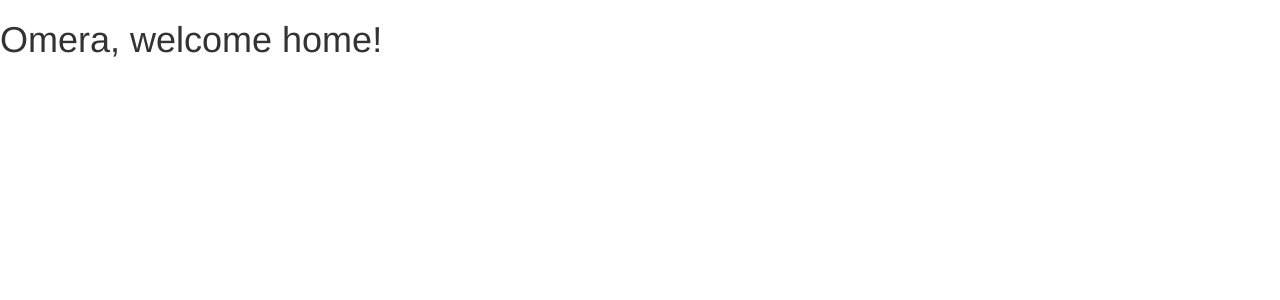
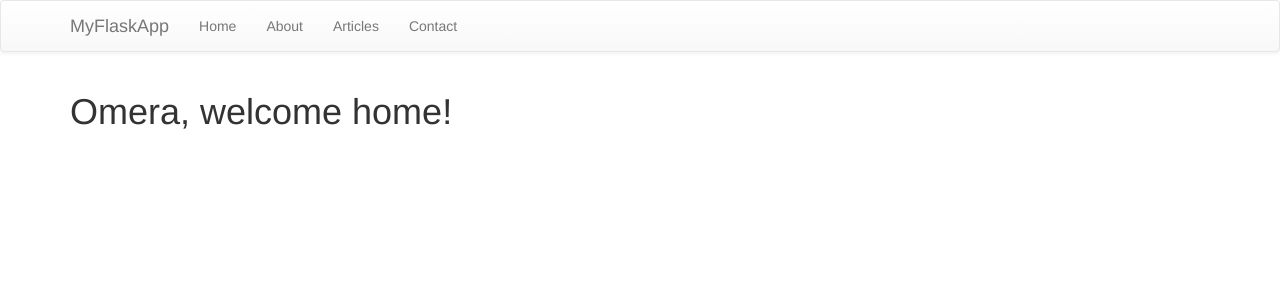
Before and after one commit to daktari01/myflaskapp, a Flask app: page / in a window 1280 px wide. Shown: the top 300 px of the page. Run offline with Flask 2, Linux system fonts and the light colour scheme; some libraries are stand-ins or nearby versions.

Commit message:
Add navbar using includes

```diff
--- /dev/null
+++ b/templates/includes/_navbar.html
@@ -0,0 +1,21 @@
+<nav class="navbar navbar-default">
+    <div class="container">
+        <div class="navbar-header">
+        <button type="button" class="navbar-toggle collapsed" data-toggle="collapse" data-target="#navbar" aria-expanded="false" aria-controls="navbar">
+            <span class="sr-only">Toggle navigation</span>
+            <span class="icon-bar"></span>
+            <span class="icon-bar"></span>
+            <span class="icon-bar"></span>
+        </button>
+        <a class="navbar-brand" href="#">MyFlaskApp</a>
+        </div>
+        <div id="navbar" class="collapse navbar-collapse">
+        <ul class="nav navbar-nav">
+            <li ><a href="/">Home</a></li>
+            <li><a href="/about">About</a></li>
+            <li><a href="/articles">Articles</a></li>
+            <li><a href="/contact">Contact</a></li>
+        </ul>
+        </div><!--/.nav-collapse -->
+    </div>
+</nav>
--- a/templates/layout.html
+++ b/templates/layout.html
@@ -7,7 +7,8 @@
         <link rel="stylesheet" href="https://maxcdn.bootstrapcdn.com/bootstrap/3.3.7/css/bootstrap-theme.min.css" integrity="sha384-rHyoN1iRsVXV4nD0JutlnGaslCJuC7uwjduW9SVrLvRYooPp2bWYgmgJQIXwl/Sp" crossorigin="anonymous">
     </head>
     <body>
-        <div>
+        {% include 'includes/_navbar.html' %}
+        <div class="container">
             {% block body %}
 
             {% endblock %}
```
